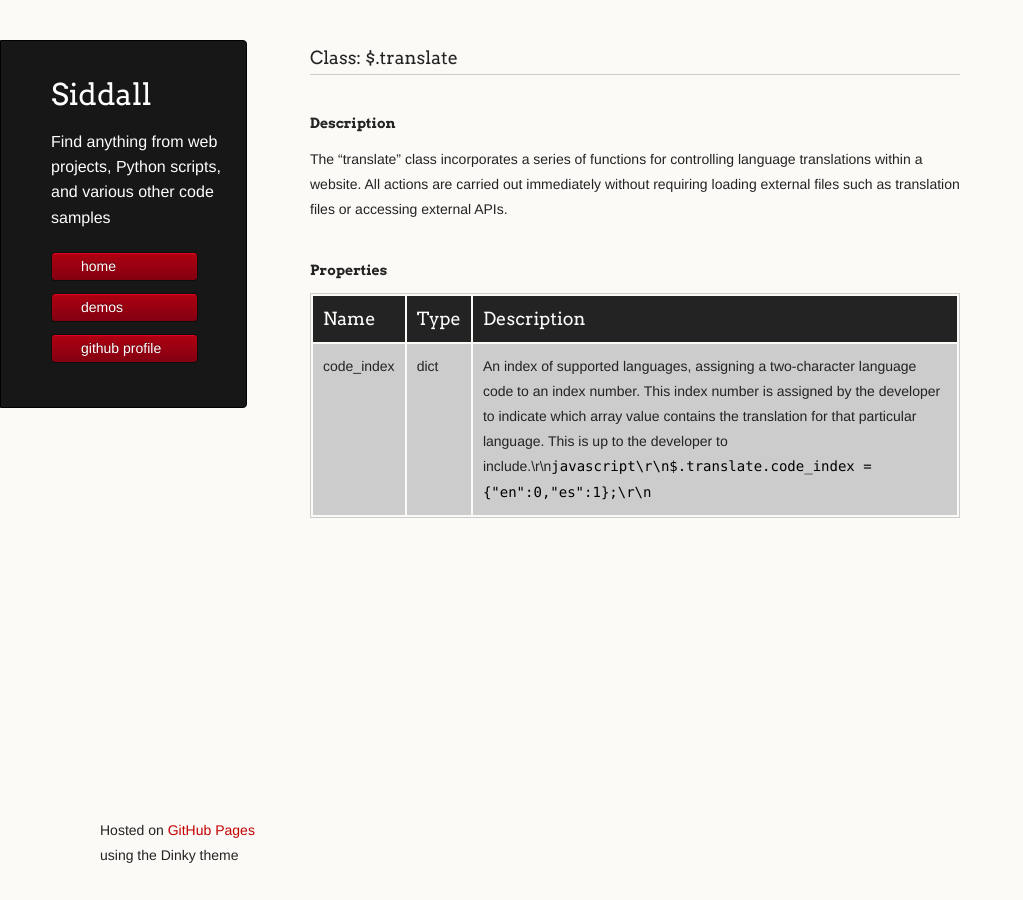
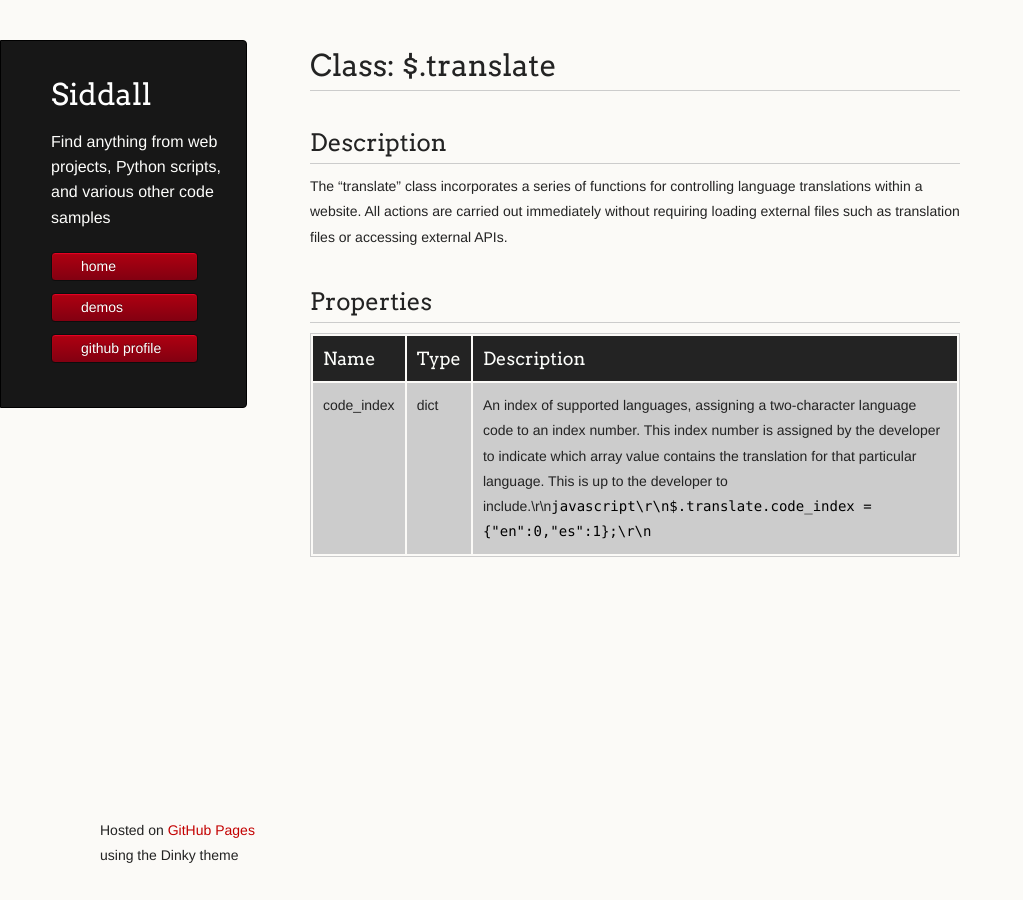
Before and after one commit to wsidl/jquery-translate, a Jekyll site: the page built from api.md, in a window 1280 px wide. Shown: the whole page, without its empty margins (0-1023 px from the left). Built offline with Jekyll 4.4.1, drawn with Linux system fonts in a browser that asks for light colours.

```diff
--- a/api.md
+++ b/api.md
@@ -3,13 +3,13 @@ layout: page
 title: jquery-translate API
 ---
 
-### Class: $.translate
+# Class: $.translate
 
-#### Description
+## Description
 
 The "translate" class incorporates a series of functions for controlling language translations within a website. All actions are carried out immediately without requiring loading external files such as translation files or accessing external APIs.
 
-#### Properties
+## Properties
 
 Name | Type | Description
 ---- | ---- | ---
```
